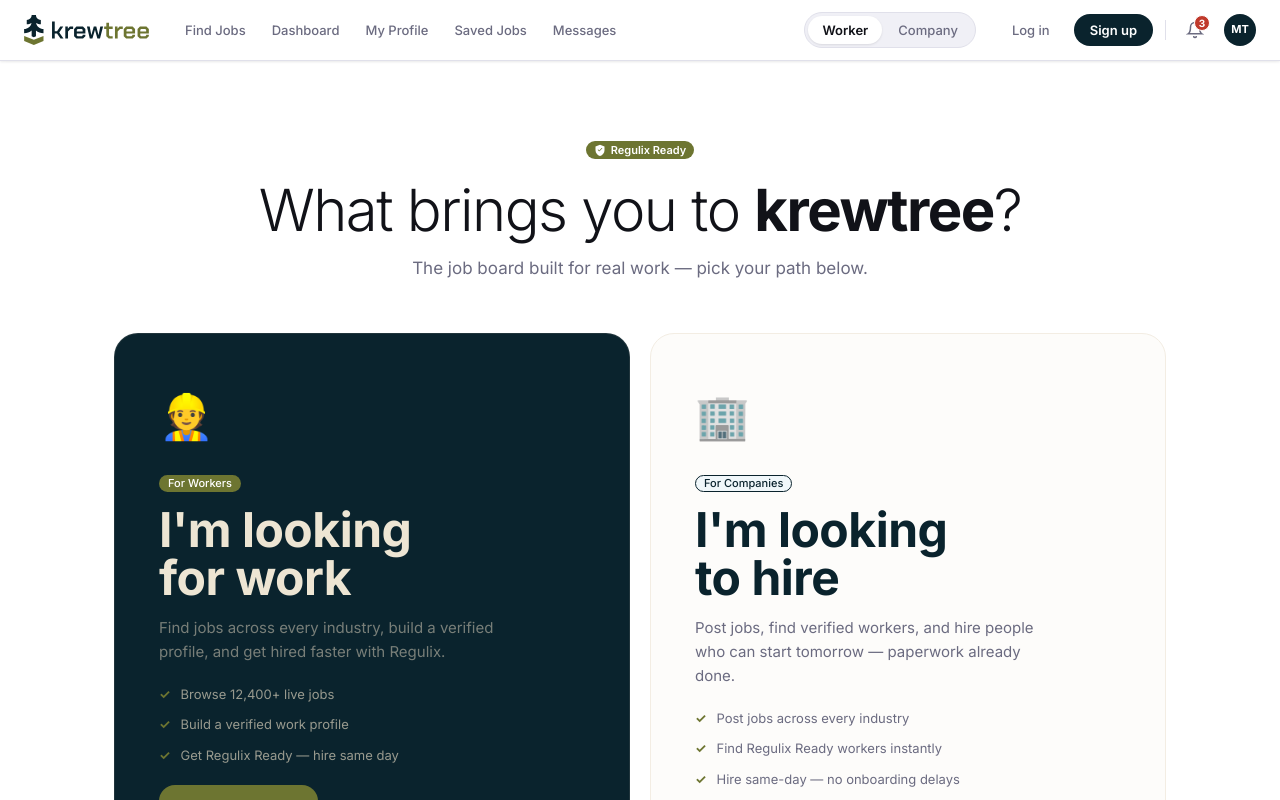
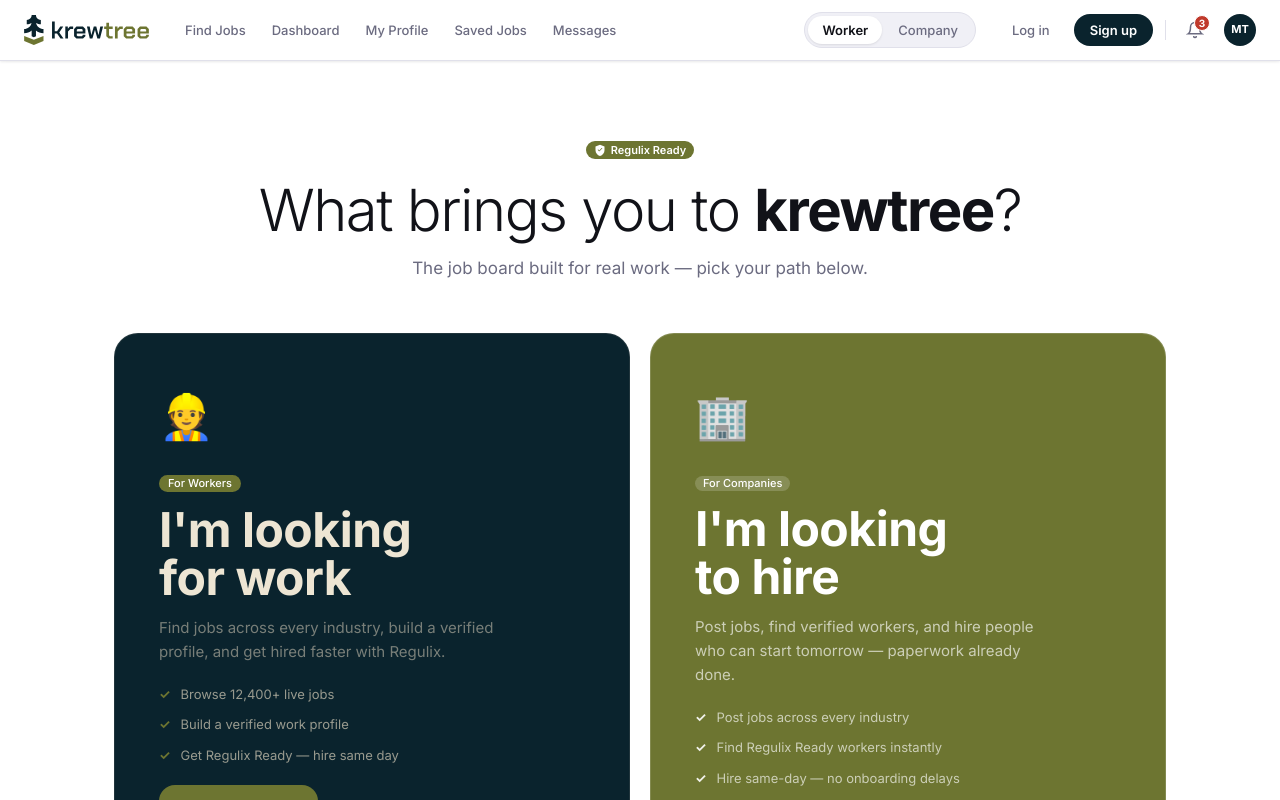
Before and after one commit to drawbackwards/krewtree, a React (Vite) app: page /site in a window 1280 px wide. Shown: the top 800 px of the page. Built offline with nearby package versions, Linux system fonts and the light colour scheme.

Commit message:
feat: olive green background for company card and signup page

```diff
--- a/src/site/pages/LandingPage.tsx
+++ b/src/site/pages/LandingPage.tsx
@@ -166,8 +166,8 @@
         <button
           onClick={() => navigate('/site/signup/company')}
           style={{
-            background: 'var(--kt-sand-50)',
-            border: '1px solid var(--kt-sand-200)',
+            background: 'var(--kt-olive-700)',
+            border: '1px solid rgba(255,255,255,0.15)',
             borderRadius: 'var(--kt-radius-xl)',
             padding: '48px 44px',
             textAlign: 'left',
@@ -180,7 +180,7 @@
           }}
           onMouseOver={(e) => {
             e.currentTarget.style.transform = 'translateY(-4px)'
-            e.currentTarget.style.boxShadow = '0 20px 40px rgba(10,35,45,0.1)'
+            e.currentTarget.style.boxShadow = '0 20px 40px rgba(109,117,49,0.35)'
           }}
           onMouseOut={(e) => {
             e.currentTarget.style.transform = 'none'
@@ -189,14 +189,23 @@
         >
           <div style={{ fontSize: 44 }}>🏢</div>
           <div>
-            <Badge variant="primary" size="sm" style={{ marginBottom: 14 }}>
+            <Badge
+              variant="secondary"
+              size="sm"
+              style={{
+                marginBottom: 14,
+                background: 'rgba(255,255,255,0.18)',
+                color: 'white',
+                border: 'none',
+              }}
+            >
               For Companies
             </Badge>
             <h2
               style={{
                 fontSize: 'var(--kt-text-4xl)',
                 fontWeight: 'var(--kt-weight-bold)',
-                color: 'var(--kt-navy-900)',
+                color: 'white',
                 lineHeight: 1.0,
                 marginBottom: 14,
                 letterSpacing: '-0.5px',
@@ -209,7 +218,7 @@
             <p
               style={{
                 fontSize: 'var(--kt-text-md)',
-                color: 'var(--kt-text-muted)',
+                color: 'rgba(255,255,255,0.65)',
                 lineHeight: 1.6,
                 maxWidth: 340,
               }}
@@ -240,10 +249,10 @@
                   alignItems: 'center',
                   gap: 10,
                   fontSize: 'var(--kt-text-sm)',
-                  color: 'var(--kt-text-muted)',
+                  color: 'rgba(255,255,255,0.65)',
                 }}
               >
-                <span style={{ color: 'var(--kt-olive-700)', fontWeight: 700 }}>✓</span> {item}
+                <span style={{ color: 'rgba(255,255,255,0.9)', fontWeight: 700 }}>✓</span> {item}
               </li>
             ))}
           </ul>
@@ -253,8 +262,8 @@
               display: 'inline-flex',
               alignItems: 'center',
               gap: 8,
-              background: 'var(--kt-navy-900)',
-              color: 'white',
+              background: 'white',
+              color: 'var(--kt-olive-700)',
               padding: '12px 24px',
               borderRadius: 'var(--kt-radius-lg)',
               fontWeight: 'var(--kt-weight-semibold)',
--- a/src/site/pages/auth/CompanySignupPage.tsx
+++ b/src/site/pages/auth/CompanySignupPage.tsx
@@ -67,7 +67,7 @@
     <div
       style={{
         minHeight: '100vh',
-        background: 'var(--kt-navy-900)',
+        background: 'var(--kt-olive-700)',
         position: 'relative',
         overflow: 'hidden',
         display: 'flex',
```
